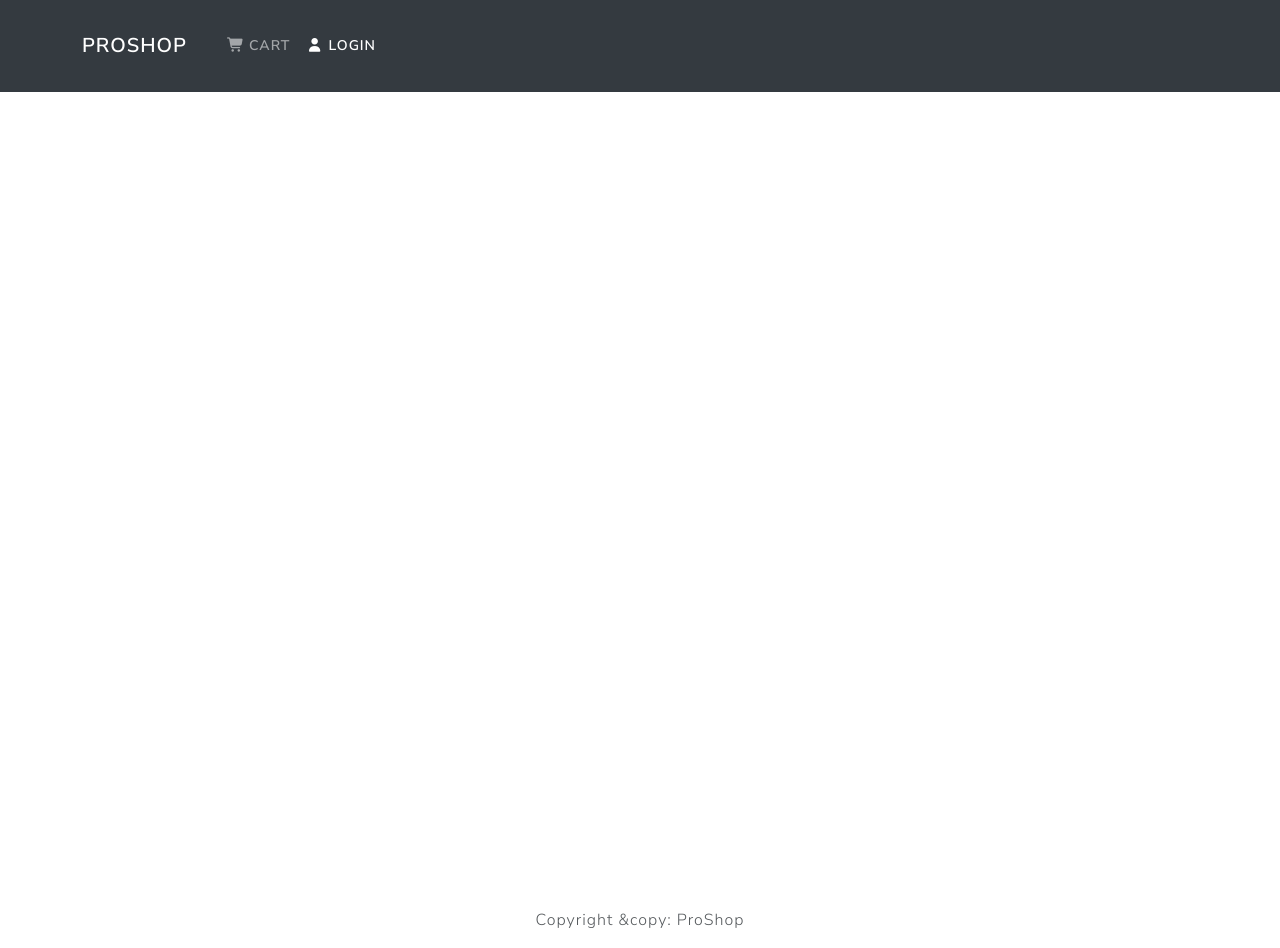
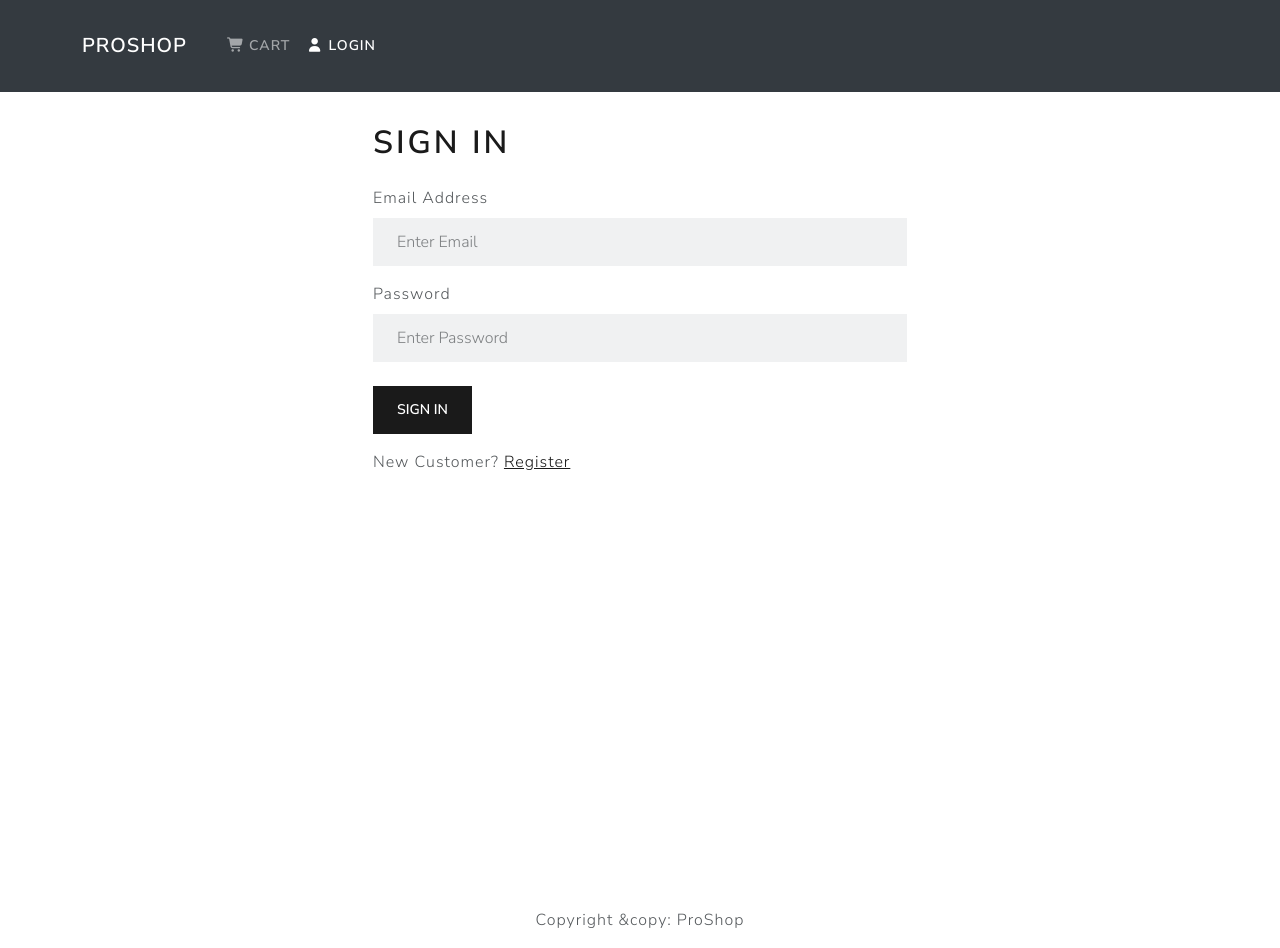
Before and after one commit to aaronwai/django_fullstack, a React (Create React App) app in the folder frontend/: page /login in a window 1280 px wide. Built offline with nearby package versions, Linux system fonts and the light colour scheme.

Commit message:
login screen and user login

```diff
--- a/frontend/src/App.js
+++ b/frontend/src/App.js
@@ -3,6 +3,7 @@
 import Footer from "./components/Footer";
 import Header from "./components/Header";
 import HomeScreen from "./screens/HomeScreen";
+import LoginScreen from "./screens/LoginScreen";
 import ProductScreen from "./screens/ProductScreen";
 import CartScreen from "./screens/CartScreen";
 function App() {
@@ -13,6 +14,7 @@
         <Container>
           <Routes>
             <Route path="/" element={<HomeScreen />} />
+            <Route path="/login" element={<LoginScreen />} />
             <Route path="/product/:id" element={<ProductScreen />} />
             <Route path="/cart/:id?" element={<CartScreen />} />
           </Routes>
--- a/frontend/src/actions/productActions.js
+++ b/frontend/src/actions/productActions.js
@@ -7,7 +7,7 @@
             dispatch({ type: PRODUCT_LIST_SUCCESS, payload: data });
     } catch (error) {
             dispatch({ type: PRODUCT_LIST_FAIL,
-            payload: error.response && error.response.data.message ? error.response.data.message : error.message });
+            payload: error.response && error.response.data.detail ? error.response.data.detail : error.message });
     }
 }
 
@@ -18,6 +18,6 @@
             dispatch({ type: PRODUCT_DETAILS_SUCCESS, payload: data });
     } catch (error) {
             dispatch({ type: PRODUCT_DETAILS_FAIL,
-            payload: error.response && error.response.data.message ? error.response.data.message : error.message });
+            payload: error.response && error.response.data.detail ? error.response.data.detail : error.message });
     }
 }
--- /dev/null
+++ b/frontend/src/actions/userActions.js
@@ -0,0 +1,45 @@
+import axios from 'axios'
+import {
+    USER_LOGIN_REQUEST,
+    USER_LOGIN_SUCCESS,
+    USER_LOGIN_FAIL,
+
+    USER_LOGOUT,
+
+} from '../constants/userConstants'
+
+
+export const login = (email, password) => async (dispatch) => {
+    try {
+        dispatch({
+            type: USER_LOGIN_REQUEST
+        })
+
+        const config = {
+            headers: {
+                'Content-type': 'application/json'
+            }
+        }
+
+        const { data } = await axios.post(
+            '/api/users/login/',
+            { 'username': email, 'password': password },
+            config
+        )
+
+        dispatch({
+            type: USER_LOGIN_SUCCESS,
+            payload: data
+        })
+
+        localStorage.setItem('userInfo', JSON.stringify(data))
+
+    } catch (error) {
+        dispatch({
+            type: USER_LOGIN_FAIL,
+            payload: error.response && error.response.data.detail
+                ? error.response.data.detail
+                : error.message,
+        })
+    }
+}
--- /dev/null
+++ b/frontend/src/components/FormContainer.jsx
@@ -0,0 +1,15 @@
+import { Container, Row, Col } from 'react-bootstrap'
+
+function FormContainer({ children }) {
+    return (
+        <Container>
+            <Row className="justify-content-md-center">
+                <Col xs={12} md={6}>
+                    {children}
+                </Col>
+            </Row>
+        </Container>
+    )
+}
+
+export default FormContainer
--- /dev/null
+++ b/frontend/src/constants/userConstants.js
@@ -0,0 +1,35 @@
+export const USER_LOGIN_REQUEST = 'USER_LOGIN_REQUEST'
+export const USER_LOGIN_SUCCESS = 'USER_LOGIN_SUCCESS'
+export const USER_LOGIN_FAIL = 'USER_LOGIN_FAIL'
+
+export const USER_LOGOUT = 'USER_LOGOUT'
+
+export const USER_REGISTER_REQUEST = 'USER_REGISTER_REQUEST'
+export const USER_REGISTER_SUCCESS = 'USER_REGISTER_SUCCESS'
+export const USER_REGISTER_FAIL = 'USER_REGISTER_FAIL'
+
+export const USER_DETAILS_REQUEST = 'USER_DETAILS_REQUEST'
+export const USER_DETAILS_SUCCESS = 'USER_DETAILS_SUCCESS'
+export const USER_DETAILS_FAIL = 'USER_DETAILS_FAIL'
+export const USER_DETAILS_RESET = 'USER_DETAILS_RESET'
+
+export const USER_UPDATE_PROFILE_REQUEST = 'USER_UPDATE_PROFILE_REQUEST'
+export const USER_UPDATE_PROFILE_SUCCESS = 'USER_UPDATE_PROFILE_SUCCESS'
+export const USER_UPDATE_PROFILE_FAIL = 'USER_UPDATE_PROFILE_FAIL'
+export const USER_UPDATE_PROFILE_RESET = 'USER_UPDATE_PROFILE_RESET'
+
+export const USER_LIST_REQUEST = 'USER_LIST_REQUEST'
+export const USER_LIST_SUCCESS = 'USER_LIST_SUCCESS'
+export const USER_LIST_FAIL = 'USER_LIST_FAIL'
+export const USER_LIST_RESET = 'USER_LIST_RESET'
+
+
+export const USER_DELETE_REQUEST = 'USER_DELETE_REQUEST'
+export const USER_DELETE_SUCCESS = 'USER_DELETE_SUCCESS'
+export const USER_DELETE_FAIL = 'USER_DELETE_FAIL'
+
+
+export const USER_UPDATE_REQUEST = 'USER_UPDATE_REQUEST'
+export const USER_UPDATE_SUCCESS = 'USER_UPDATE_SUCCESS'
+export const USER_UPDATE_FAIL = 'USER_UPDATE_FAIL'
+export const USER_UPDATE_RESET = 'USER_UPDATE_RESET'
--- /dev/null
+++ b/frontend/src/reducers/userReducers.js
@@ -0,0 +1,29 @@
+import {
+    USER_LOGIN_REQUEST,
+    USER_LOGIN_SUCCESS,
+    USER_LOGIN_FAIL,
+
+    USER_LOGOUT,
+
+
+} from '../constants/userConstants'
+
+
+export const userLoginReducer = (state = {}, action) => {
+    switch (action.type) {
+        case USER_LOGIN_REQUEST:
+            return { loading: true }
+
+        case USER_LOGIN_SUCCESS:
+            return { loading: false, userInfo: action.payload }
+
+        case USER_LOGIN_FAIL:
+            return { loading: false, error: action.payload }
+
+        case USER_LOGOUT:
+            return {}
+
+        default:
+            return state
+    }
+}
--- /dev/null
+++ b/frontend/src/screens/LoginScreen.jsx
@@ -0,0 +1,82 @@
+import React, { useState, useEffect } from 'react'
+import { Link, useNavigate, useLocation } from 'react-router-dom'
+import { Form, Button, Row, Col } from 'react-bootstrap'
+import { useDispatch, useSelector } from 'react-redux'
+import Loader from '../components/Loader'
+import Message from '../components/Message'
+import FormContainer from '../components/FormContainer'
+import { login } from '../actions/userActions'
+
+function LoginScreen() {
+    const navigate = useNavigate();
+    const location = useLocation();
+    const [email, setEmail] = useState('');
+    const [password, setPassword] = useState('');
+
+    const dispatch = useDispatch();
+
+    const redirect = location.search ? location.search.split('=')[1] : '/';
+
+    const userLogin = useSelector(state => state.userLogin);
+    const { error, loading, userInfo } = userLogin;
+
+    useEffect(() => {
+        if (userInfo) {
+            navigate(redirect)
+        }
+    }, [navigate, userInfo, redirect])
+
+    const submitHandler = (e) => {
+        e.preventDefault()
+        dispatch(login(email, password))
+    }
+
+    return (
+        <FormContainer>
+            <h1>Sign In</h1>
+            {error && <Message variant='danger'>{error}</Message>}
+            {loading && <Loader />}
+            <Form onSubmit={submitHandler}>
+
+                <Form.Group controlId='email' className='mb-3'>
+                    <Form.Label>Email Address</Form.Label>
+                    <Form.Control
+                        type='email'
+                        placeholder='Enter Email'
+                        value={email}
+                        onChange={(e) => setEmail(e.target.value)}
+                    >
+                    </Form.Control>
+                </Form.Group>
+
+
+                <Form.Group controlId='password' className='mb-4'>
+                    <Form.Label>Password</Form.Label>
+                    <Form.Control
+                        type='password'
+                        placeholder='Enter Password'
+                        value={password}
+                        onChange={(e) => setPassword(e.target.value)}
+                    >
+                    </Form.Control>
+                </Form.Group>
+
+                <Button type='submit' variant='primary'>
+                    Sign In
+                </Button>
+            </Form>
+
+            <Row className='py-3'>
+                <Col>
+                    New Customer? <Link
+                        to={redirect ? `/register?redirect=${redirect}` : '/register'}>
+                        Register
+                        </Link>
+                </Col>
+            </Row>
+
+        </FormContainer>
+    )
+}
+
+export default LoginScreen
--- a/frontend/src/store.js
+++ b/frontend/src/store.js
@@ -1,16 +1,22 @@
 import { configureStore } from '@reduxjs/toolkit';
 import { productReducer, productDetailsReducer} from "./reducers/productReducers"; // import
 import {cartReducer} from "./reducers/cartReducers";
+import { userLoginReducer } from './reducers/userReducers';
 
 const cartItemsFromStorage = localStorage.getItem('cartItems')
   ? JSON.parse(localStorage.getItem('cartItems'))
   : [];
-
+const userInfoFromStorage = localStorage.getItem('userInfo')
+  ? JSON.parse(localStorage.getItem('userInfo'))
+  : null;
 // 👇 初始化 Redux 状态
 const preloadedState = {
   cart: {
     cartItems: cartItemsFromStorage, // 给 cart reducer 赋值
   },
+  userLogin: {
+    userInfo: userInfoFromStorage, // 给 userLogin reducer 赋值
+  }
 };
 
 export const store = configureStore({
@@ -18,6 +24,8 @@
       productList: productReducer,
       productDetails: productDetailsReducer,
       cart: cartReducer,
+      userLogin: userLoginReducer,
+
   },
   // ✅ Thunk + DevTools ARE AUTO INCLUDED — NO SETUP NEEDED!
   preloadedState : preloadedState
```
Also changed, not shown: 1 other file (tests, documents, lock files or other folders).
